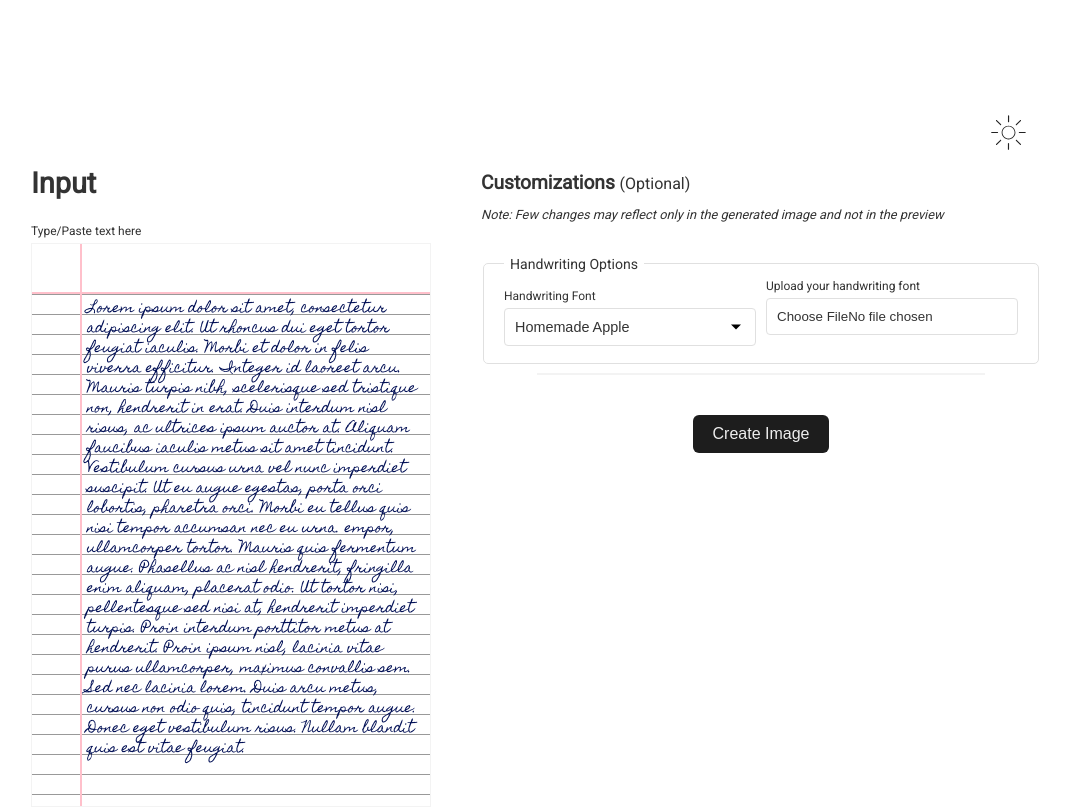
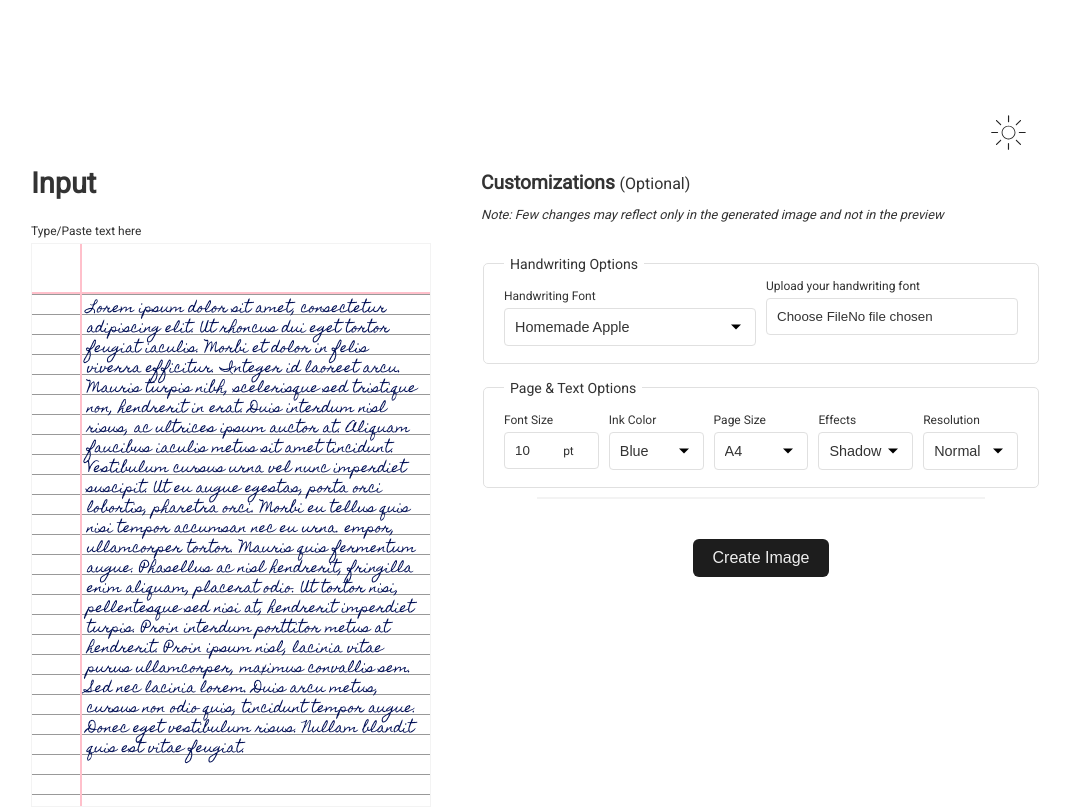
Before and after one commit to agniutkarsh/handWRITEr, a website with bundled scripts: page index.html in a window 1280 px wide. Shown: the top 808 px of the page, without its empty margins (79-1149 px from the left). Built offline with nearby package versions, Linux system fonts and the light colour scheme; a script that the page names is missing; a web font is replaced by a local one.

Commit message:
Added fieldset for page and text options

```diff
--- a/index.html
+++ b/index.html
@@ -200,7 +200,55 @@
               </fieldset>
 
 
+              <!-- Pen ink color, Font size, Vertical position text, Word Spacing -->
+              <fieldset>
+                <legend>Page & Text Options</legend>
 
+                <div class="category-grid">
+                  <div class="postfix-input" data-postfix="pt">
+                    <label for="font-size">Font Size</label>
+                    <input
+                      id="font-size"
+                      min="0"
+                      step="0.5"
+                      value="10"
+                      type="number"
+                    />
+                  </div>
+                  <div>
+                    <label class="block" for="ink-color">Ink Color</label>
+                    <select id="ink-color">
+                      <option default value="#000f55">Blue</option>
+                      <option value="black">Black</option>
+                      <option value="#ba3807">Red</option>
+                    </select>
+                  </div>
+                  <div>
+                    <label class="block" for="page-size">Page Size</label>
+                    <select id="page-size">
+                      <option default value="a4">A4 &nbsp;</option>
+                    </select>
+                  </div>
+                  <div>
+                    <label class="block" for="page-effects">Effects</label>
+                    <select id="page-effects">
+                      <option default value="shadows">Shadows</option>
+                      <option value="scanner">Scanner</option>
+                      <option value="no-effect">No Effect</option>
+                    </select>
+                  </div>
+                  <div>
+                    <label class="block" for="resolution">Resolution</label>
+                    <select id="resolution">
+                      <option value="0.8">Very Low</option>
+                      <option value="1">Low</option>
+                      <option selected value="2">Normal</option>
+                      <option value="3">High</option>
+                      <option value="4">Very High</option>
+                    </select>
+                  </div>
+                </div>
+              </fieldset>
 
 
 
```
